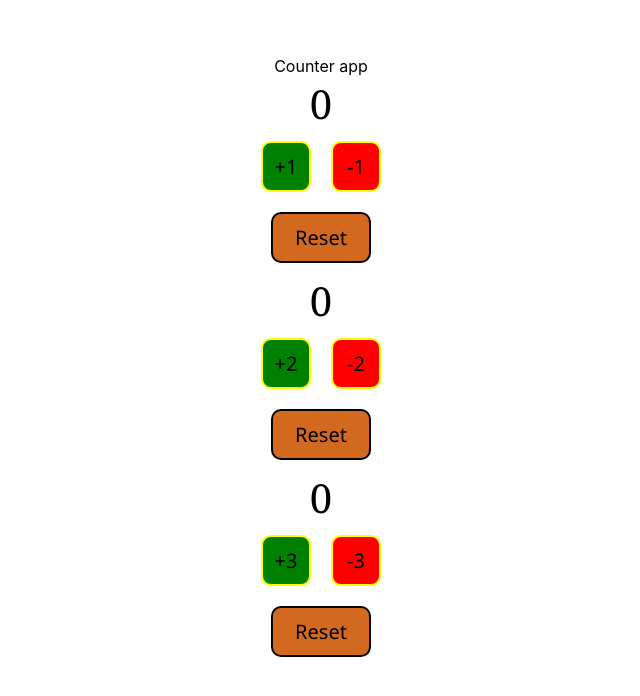
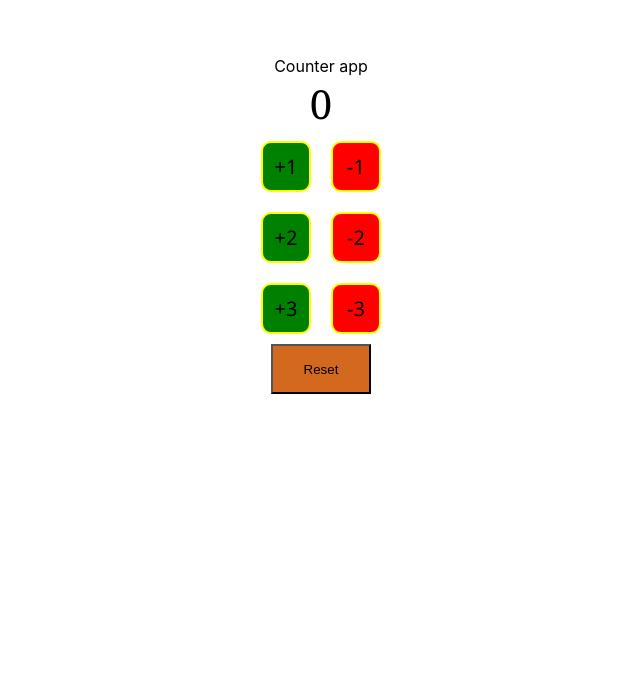
Before and after one commit to neethz/fullstack01, a React (Create React App) app: page / in a window 1280 px wide. Shown: the part 194-890 px from the top of the page, without its empty margins (319-959 px from the left). After the commit the page ends 838 px from the top, so only its background shows below. Built offline with nearby package versions, Linux system fonts and the light colour scheme.

Commit message:
refactor-change to one counter jsx

```diff
--- a/src/App.js
+++ b/src/App.js
@@ -6,9 +6,7 @@ function App() {
   return (
     <div className="App">
       Counter app
-      <Counter by={1}></Counter>
-      <Counter by={2}></Counter>
-      <Counter by={3}></Counter>
+      <Counter/>
     </div>
 
   );
--- a/src/Components/counter/Counter.css
+++ b/src/Components/counter/Counter.css
@@ -25,4 +25,5 @@
     background-color: chocolate;
     border-color: black;
     width: 100px;
+    height: 50px;
 }
--- a/src/Components/counter/Counter.jsx
+++ b/src/Components/counter/Counter.jsx
@@ -1,47 +1,67 @@
+import { useState } from "react";
+import './Counter.css';
+import {PropTypes} from 'prop-types';
 
-import { useState } from 'react';
-import './Counter.css'
-import {PropTypes} from 'prop-types'
-export default function Counter({by}){
+export default function Counter(){
 
     const [count, setCount] = useState(0);
 
-    function incrementValue(){
-        setCount(count + by);
-
+    function incrementCounter(by){
+        setCount(count+by);
     }
 
-    function decrementValue(){
-        if((count - by) <0)
-            setCount(0);
-        else
-            setCount(count - by);
-
+    function decrementCounter(by){
+        setCount(count-by);
     }
 
-    function reset(){
+    function resetValue(){
         setCount(0);
     }
 
     return (
-        <div className="counter">
+        <div>
             <span className="count">{count}</span>
+            <CounterButton by={1} incrementCounter={incrementCounter}
+                                  decrementCounter={decrementCounter}/>
+            <CounterButton by={2} incrementCounter={incrementCounter}
+                                  decrementCounter={decrementCounter}/>
+            <CounterButton by={3} incrementCounter={incrementCounter}
+                                  decrementCounter={decrementCounter}/>
             <div>
-                <button className="counterOps increment" onClick={incrementValue}>+{by}</button>
-                <button className="counterOps decrement" onClick={decrementValue}>-{by}</button>
-            </div>
-            <div>
-            <button className='counterOps reset' onClick={reset}>Reset</button>
+                <button className="reset" onClick={resetValue}>Reset</button>
             </div>
         </div>
     )
 }
 
-Counter.propTypes = {
+function CounterButton({by, incrementCounter , decrementCounter}){
+
+    function incrementFunc(){
+        incrementCounter(by)
+    }
+
+    function decrementFunc(){
+        decrementCounter(by)
+    }
+
+    return (
+        <div className="counter">
+            <div>
+                <button className="counterOps increment" onClick={incrementFunc}>+{by}</button>
+                <button className="counterOps decrement" onClick={decrementFunc}>-{by}</button>
+            </div>
+            <div>
+            {/* <button className='counterOps reset' onClick={reset}>Reset</button> */}
+            </div>
+        </div>
+    )
+}
+
+CounterButton.propTypes = {
     by : PropTypes.number
 
 }
 
-Counter.defaultProps = {
+CounterButton.defaultProps = {
     by : 1
 }
```
